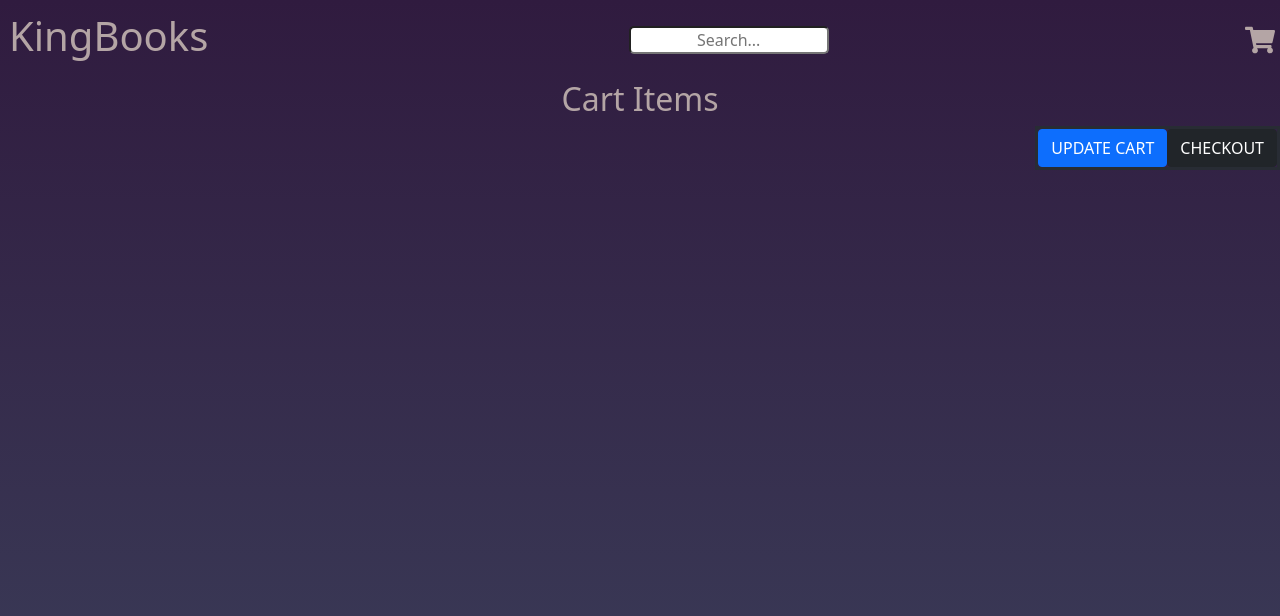
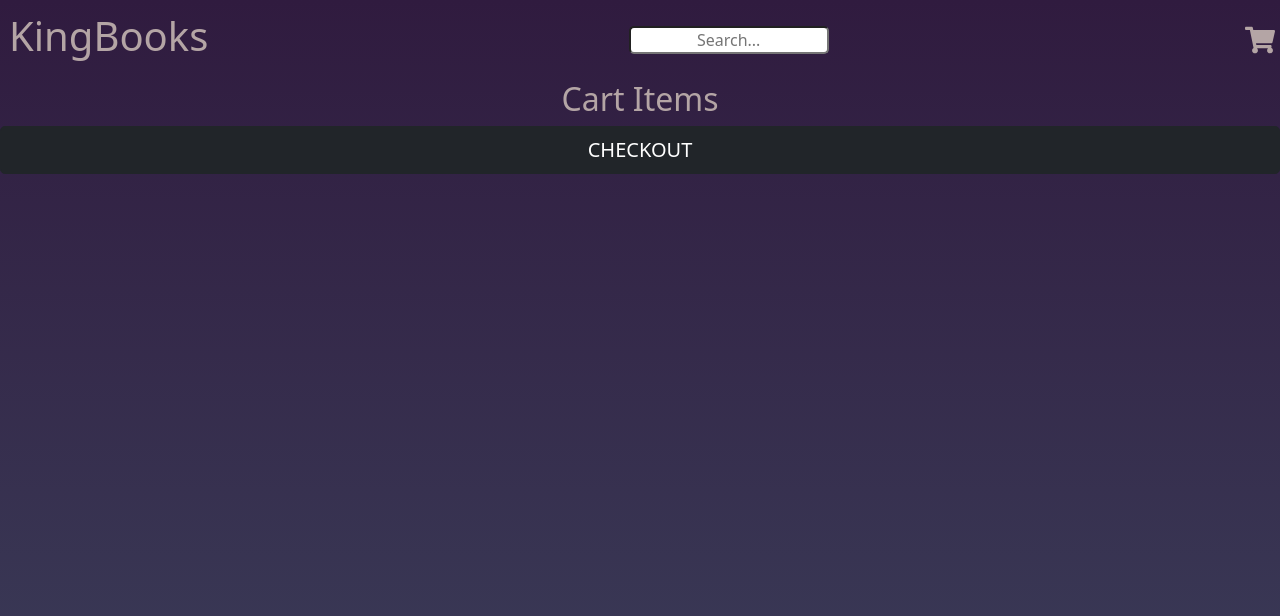
Before and after one commit to antwolfe/Taco-POS, a React (Create React App) app in the folder capstone1/ecommerce_store/: page /cart in a window 1280 px wide. Shown: the top 616 px of the page. Built offline with nearby package versions, Linux system fonts and the light colour scheme.

Commit message:
rid upd btn in cart. small CSS edit

```diff
--- a/capstone1/ecommerce_store/src/App.js
+++ b/capstone1/ecommerce_store/src/App.js
@@ -21,8 +21,6 @@ export default function App() {
     console.log("Deleting", product.title);
     setCartItems(cartItems.filter((item) => item.id !== product.id));
   };
-
-  const modifyItemQty = (product) => {};
 
   return (
     <main className="App">
--- a/capstone1/ecommerce_store/src/Components/CartItem.jsx
+++ b/capstone1/ecommerce_store/src/Components/CartItem.jsx
@@ -9,7 +9,11 @@ export default function CartItem(props) {
   return (
     <div>
       <div className="cart-item">
-        <CloseButton onClick={() => onDelete(product)} className="close-btn" />
+        <CloseButton
+          variant="white"
+          onClick={() => onDelete(product)}
+          className="close-btn"
+        />
         <div className="cart-content">
           <img className="book-cover" src="/" alt="book cover" />
           <span className="cart-text">
--- a/capstone1/ecommerce_store/src/Views/Basket.jsx
+++ b/capstone1/ecommerce_store/src/Views/Basket.jsx
@@ -16,11 +16,8 @@ export default function Basket(props) {
             </div>
           );
         })}
-        <div className="cart-btns">
-          <Button variant="primary" className="cart-upd-btn">
-            UPDATE CART
-          </Button>
-          <Button variant="dark" className="cart-checkout-btn">
+        <div className="d-grid gap-2">
+          <Button variant="dark" size="lg" className="cart-checkout-btn">
             CHECKOUT
           </Button>
         </div>
```
